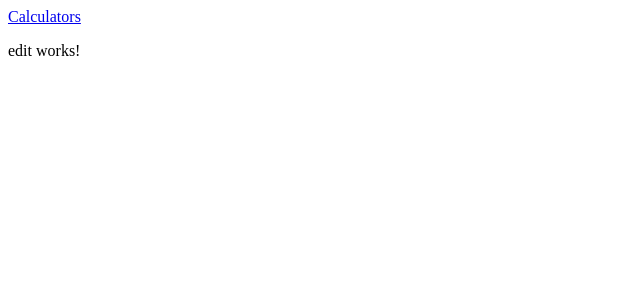
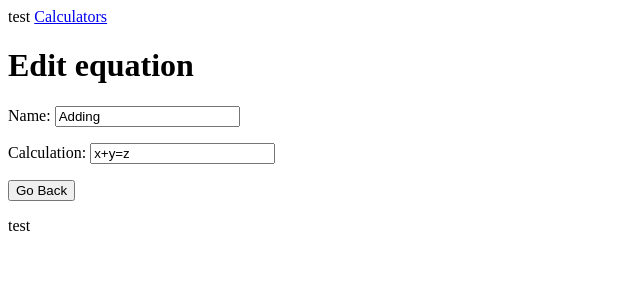
Before and after one commit to math-yew/calculator-gen, an Angular app: page /edit/1 in a window 1280 px wide. Shown: the top 300 px of the page, without its empty margins (0-640 px from the left). Built offline with nearby package versions, Linux system fonts and the light colour scheme.

Commit message:
css connected

```diff
--- a/src/app/app.component.css
+++ b/src/app/app.component.css
@@ -0,0 +1,3 @@
+p {
+  /* color:pink; */
+}
--- a/src/app/app.component.html
+++ b/src/app/app.component.html
@@ -1,5 +1,6 @@
-<nav>
+<nav>test
   <a routerLink="/calcList">Calculators</a>
   <!-- <a routerLink="/edit">Edit</a> -->
 </nav>
 <router-outlet></router-outlet>
+<p>test</p>
--- a/src/app/calculator/calculator.component.css
+++ b/src/app/calculator/calculator.component.css
@@ -0,0 +1,5 @@
+@import "./../app.component";
+
+p {
+  /* color:#0fff0f; */
+}
--- a/src/app/calculator/calculator.component.html
+++ b/src/app/calculator/calculator.component.html
@@ -1,4 +1,3 @@
-<p>name:{{equation.calc}}:</p>
 <div *ngIf="calc">
   <h1>{{calc.name}}</h1>
   <h3>{{calc.calc}}</h3>
@@ -8,6 +7,8 @@
   </p>
   <p>{{equation.resultName}} : {{equation.result}}</p>
 </div>
+
+hi <p>hi</p>
 <button (click)="lastView()">Go Back</button>
 <button (click)="calculate()">Calculate</button>
 <button routerLink="/edit/{{calc.id}}">Edit</button>
--- a/src/app/calculator/calculator.component.ts
+++ b/src/app/calculator/calculator.component.ts
@@ -13,7 +13,6 @@ import { CalculatorsService } from '../calculators.service';
 export class CalculatorComponent implements OnInit {
   calc: calcType;
   equation: object;
-  variables: Array<string>;
 
   constructor(
     private route: ActivatedRoute,
@@ -40,10 +39,6 @@ export class CalculatorComponent implements OnInit {
     variables.map(v=>this.equation[v]=0);
     this.equation.variables = variables;
     this.equation.resultName = arr[arr.length-1];
-    let obj = this.equation;
-    for(let key in obj){
-      console.log(key + ": " + obj[key]);
-    }
   }
 
   calculate(): void{
@@ -51,7 +46,6 @@ export class CalculatorComponent implements OnInit {
     let calc = eq.calc.replace(/\=.*/g,"");
     let variables = eq.variables;
     variables.map(vari=>calc=calc.replace(vari,eq[vari]));
-    console.log("CALC: " + calc);
     this.equation.result = eval(calc);
   }
 
--- a/src/app/edit/edit.component.html
+++ b/src/app/edit/edit.component.html
@@ -1 +1,5 @@
-<p>edit works!</p>
+<h1>Edit equation</h1>
+<p>Name: <input [(ngModel)]="calc.name" placeholder="name"></p>
+<p>Calculation: <input [(ngModel)]="calc.calc" placeholder="calc"></p>
+
+<button (click)="lastView()">Go Back</button>
--- a/src/app/edit/edit.component.ts
+++ b/src/app/edit/edit.component.ts
@@ -1,4 +1,9 @@
 import { Component, OnInit } from '@angular/core';
+import { ActivatedRoute } from '@angular/router';
+import { Location } from '@angular/common';
+
+import { calcType } from '../calcType';
+import { CalculatorsService } from '../calculators.service';
 
 @Component({
   selector: 'app-edit',
@@ -6,10 +11,28 @@ import { Component, OnInit } from '@angular/core';
   styleUrls: ['./edit.component.css']
 })
 export class EditComponent implements OnInit {
+  calc:calcType;
 
-  constructor() { }
+  constructor(
+    private route: ActivatedRoute,
+    private calcService: CalculatorsService,
+    private location: Location) { }
 
   ngOnInit(): void {
+    this.getCalc();
   }
 
+  getCalc(): void{
+    const id = this.route.snapshot.paramMap.get("id");
+    this.calcService.getCalc(id)
+      .subscribe(calc => this.setVariables(calc));
+  }
+
+  setVariables(calc): void{
+    this.calc = calc;
+  }
+
+  lastView(): void{
+    this.location.back();
+  }
 }
```
